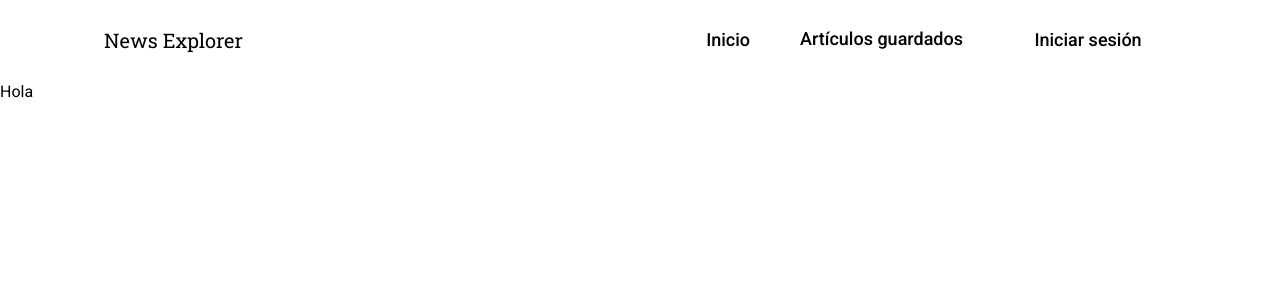
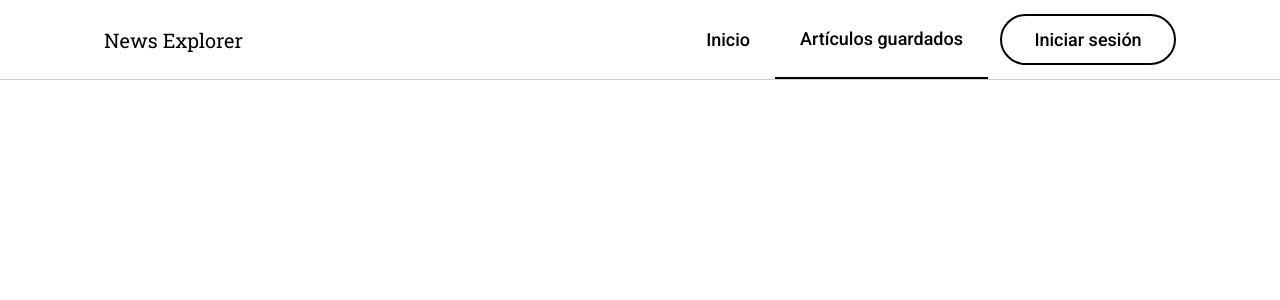
Before and after one commit to elizarrarazeligio/news_explorer_project-frontend, a Next.js app: page /articles in a window 1280 px wide. Shown: the top 300 px of the page. Built offline with nearby package versions, Linux system fonts and the light colour scheme.

Commit message:
style: changed style for the bottom borderline in the Navigation component, to adress the background of the view

```diff
--- a/src/components/Articles.jsx
+++ b/src/components/Articles.jsx
@@ -1,10 +1,10 @@
+import "@/styles/articles.css";
 import Navigation from "./Navigation";
 
 export default function Articles() {
   return (
     <section className="articles flex flex-col h-[576px] pt-[80px]">
       <Navigation />
-      <div>Hola</div>
     </section>
   );
 }
--- a/src/components/Navigation.tsx
+++ b/src/components/Navigation.tsx
@@ -1,10 +1,12 @@
+"use client";
+
 import "@/styles/nav.css";
 import NavItem from "./NavItem";
 import { robotoSlab } from "@/vendor/fonts";
 
 export default function Navigation() {
   return (
-    <div className="navigation flex w-full h-[80px] px-[104px] absolute top-0">
+    <div className="navigation flex w-full h-[80px] px-[104px] absolute top-0 border-b-1 border-current/20">
       <span className={`navigation__title ${robotoSlab.className}`}>
         News Explorer
       </span>
--- /dev/null
+++ b/src/styles/articles.css
@@ -0,0 +1,10 @@
+@import url("./globals.css");
+
+.articles {
+  justify-content: center;
+  align-items: center;
+}
+
+.articles__navigation {
+  box-shadow: 0 1px 0 rgba(0, 0, 0);
+}
--- a/src/styles/nav.css
+++ b/src/styles/nav.css
@@ -3,7 +3,6 @@
 .navigation {
   justify-content: space-between;
   align-items: center;
-  box-shadow: 0 1px 0 rgba(255, 255, 255, 0.2);
   backdrop-filter: blur(5px);
 }
 
@@ -35,16 +34,15 @@
 }
 
 .navigation__list_item-active {
-  border-bottom: 2px solid var(--color-secondary);
+  border-bottom: 2px solid;
 }
 
 .navigation__button {
-  border: 2px solid var(--color-secondary);
+  border: 2px solid;
   cursor: pointer;
 }
 
 .navigation__button:hover {
-  background-color: var(--color-secondary);
+  background-color: var(--button-secondary-hover);
   color: var(--color-primary);
-  transform: scale(1.05);
 }
```
